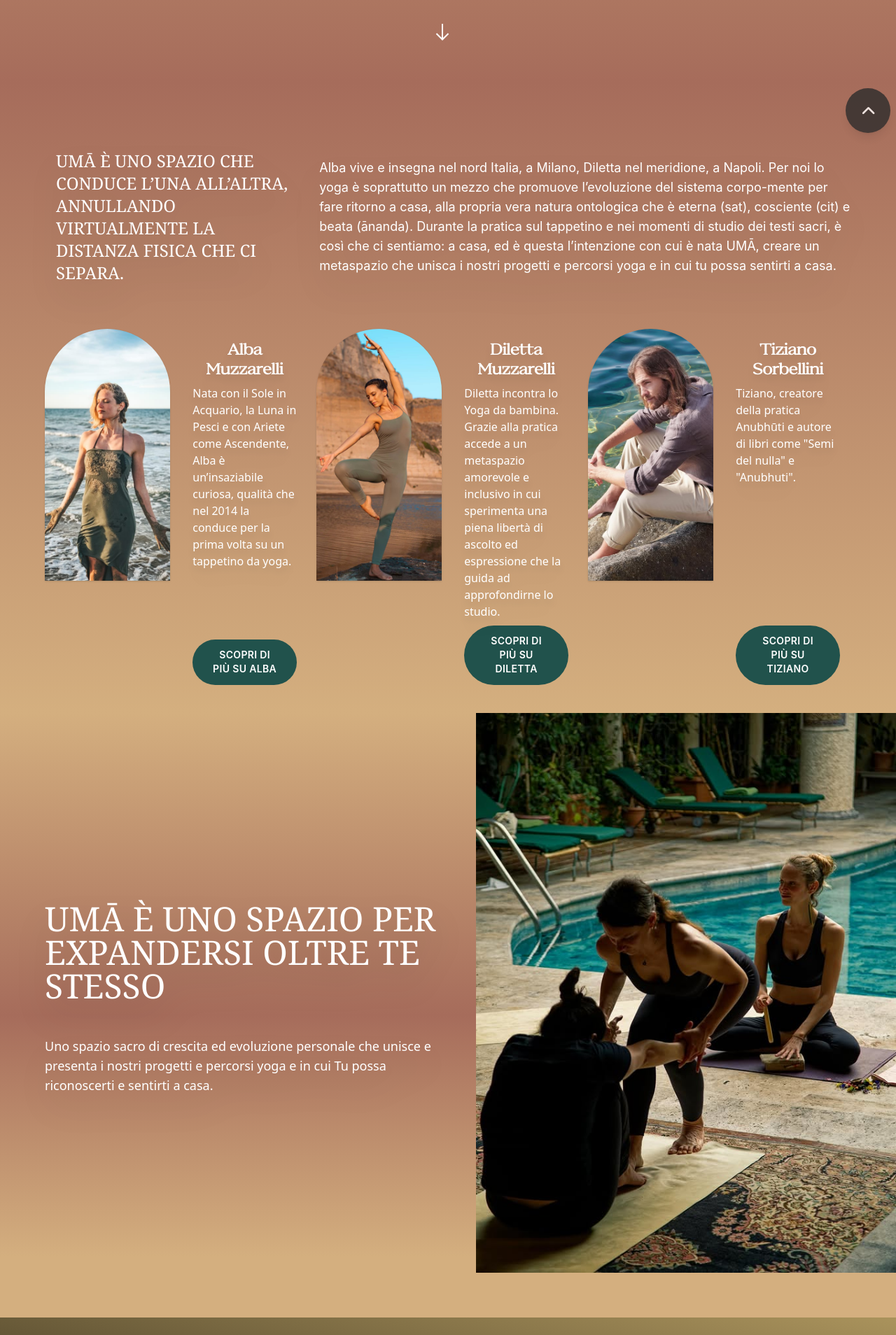
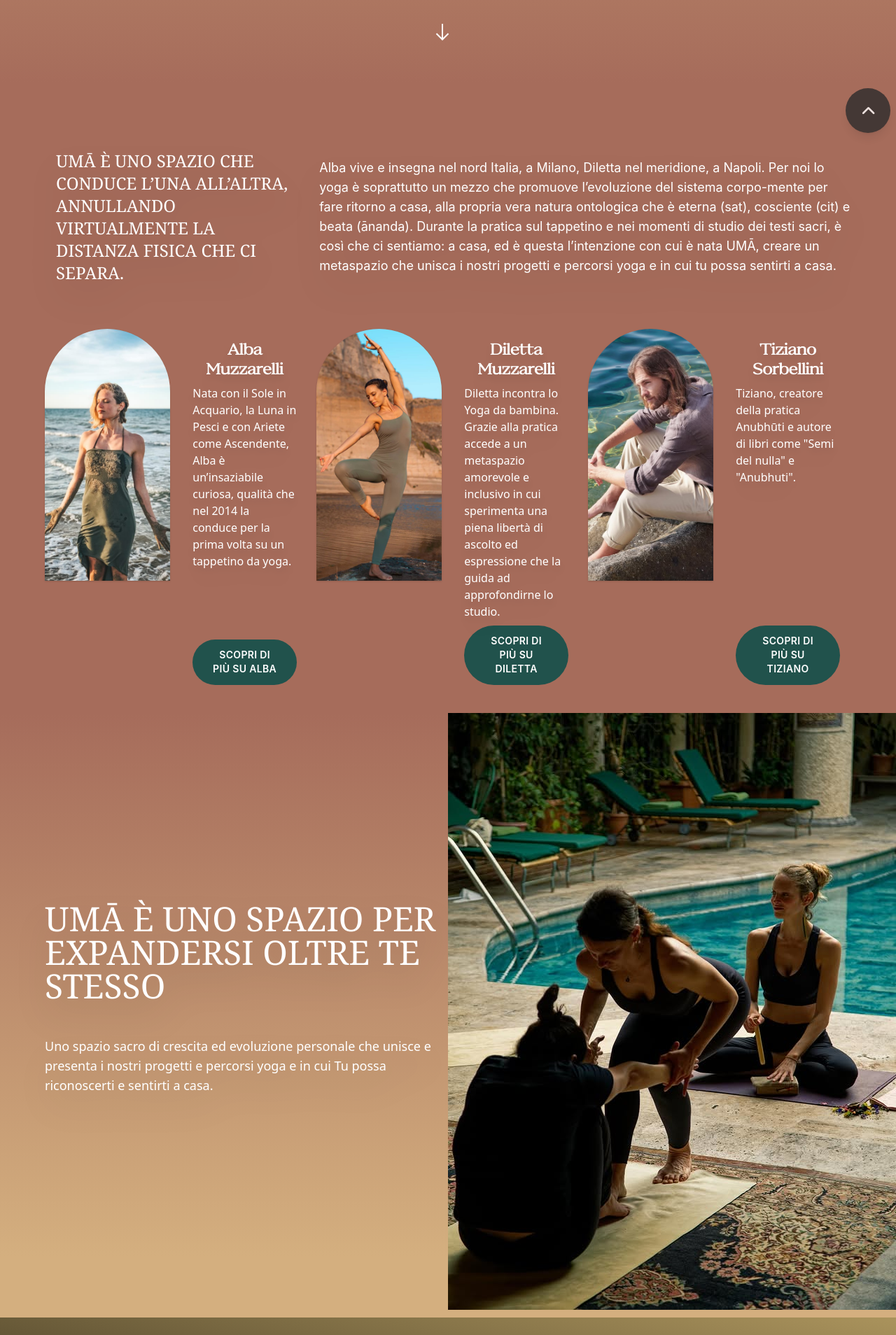
Before and after one commit to asorbellini/static-uma-yoga, a React (Vite) app: page /chi-siamo in a window 1280 px wide. Shown: the part 682-2590 px from the top of the page at 70% size. Built offline with nearby package versions, Linux system fonts and the light colour scheme.

Commit message:
edit aboutsumarry

```diff
--- a/src/components/AboutUmaSummary.jsx
+++ b/src/components/AboutUmaSummary.jsx
@@ -26,7 +26,7 @@ function AboutUmaSummary(){
     }, [])
     return(
         <div>
-            <section id="about-uma-summary" className="min-h-screen w-full px-4 bg-gradient-to-b from-terracota to-dorado relative">
+            <section id="about-uma-summary" className="min-h-screen w-full px-4 bg-terracota">
                 <div className="px-12 pt-20 pb-8 flex flex-col sm:flex-row gap-3 items-center">
                     <div className="basis-1/3 p-[1rem]">
                         <h3 className="text-lg md:text-2xl font-serif text-white text-left uppercase drop-shadow-2xl">
@@ -115,8 +115,8 @@ function AboutUmaSummary(){
                     </div>
                 </div>
             </section>
-            <section ref={sectionRef} className="min-h-screen w-full py-8 px-4 flex items-center bg-gradient-to-b via-terracota from-dorado via-50% to-dorado  to-90% relative overflow-hidden">
-                <div className="flex flex-col lg:flex-row min-h-screen px-12">
+            <section ref={sectionRef} className="min-h-screen w-full py-8 px-4 flex items-center bg-gradient-to-b from-terracota via-50% to-dorado  to-90% relative overflow-hidden">
+                <div className="flex flex-col lg:flex-row h-screen px-12">
                     <div className="flex-1 flex flex-col justify-center text-white py-12">
                         <h1 className="font-serif text-3xl md:text-4xl lg:text-5xl drop-shadow-2xl">
                         UMĀ È UNO SPAZIO PER EXPANDERSI OLTRE TE STESSO
@@ -132,7 +132,7 @@ function AboutUmaSummary(){
                             <img
                                 src={imageUrlClassi}
                                 alt="Yoga Practice"
-                                className="w-full h-screen object-contain"
+                                className="w-full h-full object-cover"
                             />
                         </div>
                     </div>
```
